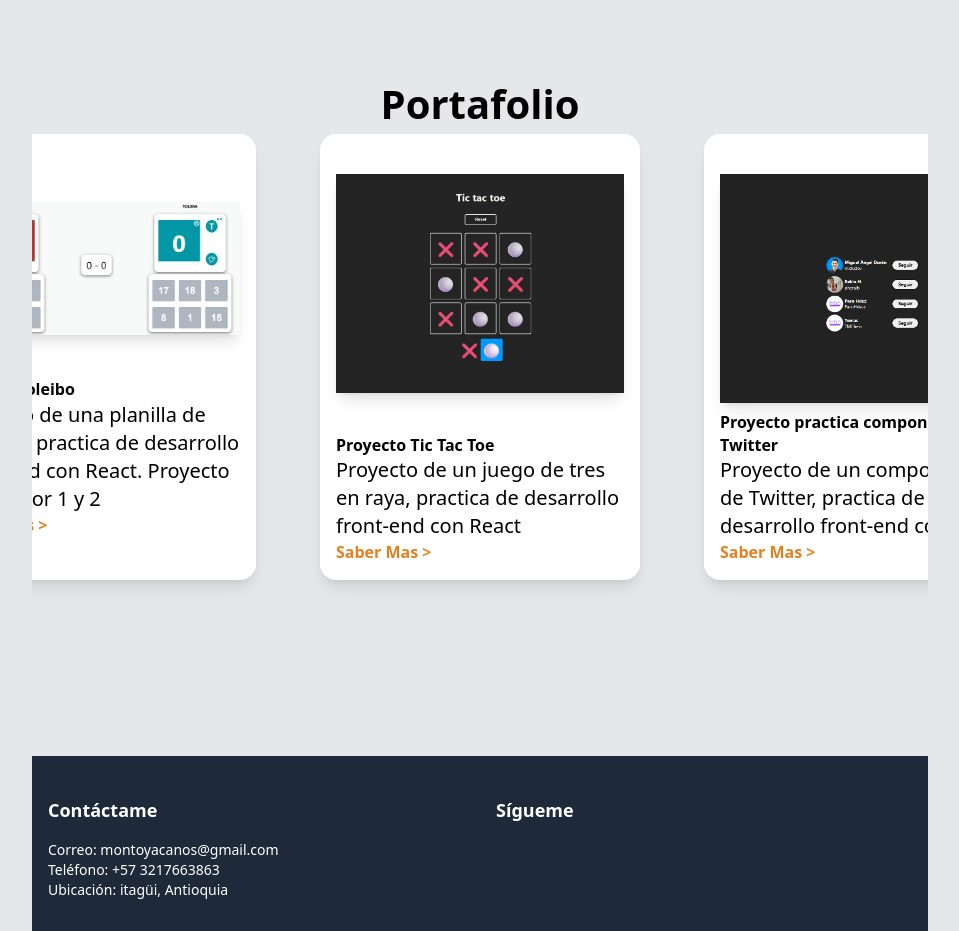
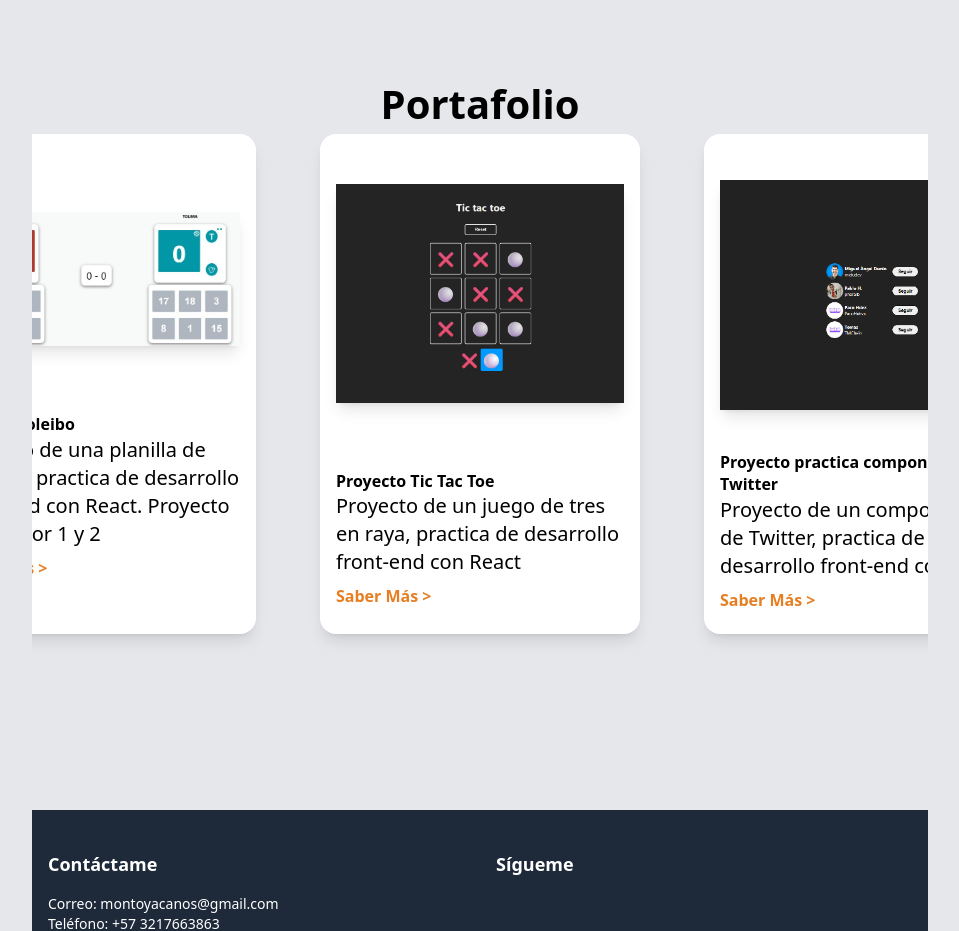
Before and after one commit to SamuelMon/samuel-montoya-portafolio, a Next.js app: page / in a window 1280 px wide. Shown: the part 2560-3491 px from the top of the page, without its empty margins (256-1215 px from the left). Built offline with nearby package versions, Linux system fonts and the light colour scheme; some icons are missing.

Commit message:
Modal Proyectos

```diff
--- a/src/components/atoms/Modal/index.tsx
+++ b/src/components/atoms/Modal/index.tsx
@@ -16,7 +16,7 @@ const Index = ({ isOpen, onClose, children }: ModalProps) => {
         onClick={onClose} // Cierra el modal al hacer clic en el fondo
       ></div>
       <div
-        className="relative bg-white p-6 rounded-lg shadow-lg"
+        className="relative bg-white p-6 rounded-lg shadow-lg max-w-[50%] h-auto"
         onClick={(e) => e.stopPropagation()} // Evita que el clic dentro del modal cierre el modal
       >
         {children}
--- a/src/components/molecules/PortfolioItem/index.tsx
+++ b/src/components/molecules/PortfolioItem/index.tsx
@@ -1,29 +1,65 @@
-import { SubText, TextLink, TextTitle } from "@/components/atoms/TextAndTitles";
+import { SubText, SubTitle, TextTitle } from "@/components/atoms/TextAndTitles";
 import Image from "next/image";
-import React from "react";
+import React, { useState } from "react";
+import Modal from "@/components/atoms/Modal";
 
 interface PortfolioItemProps {
   src: string; // URL de la imagen, requerido
   title: string; // Título del proyecto, requerido
   text: string; // Descripción, requerido
+  description: string; // Descripción detallada, requerido
   href: string; // URL del proyecto, requerido
 }
 
-const Index = ({ src, title, text, href }: PortfolioItemProps) => {
+const Index = ({ src, title, text, description, href }: PortfolioItemProps) => {
+  const [open, setOpen] = useState(false);
+
   return (
-    <div className="flex flex-col items-center justify-evenly p-4 gap-2 bg-white w-80 h-[500] rounded-2xl shadow-lg">
+    <div>
+      <div className="flex flex-col items-center justify-evenly p-4 gap-2 bg-white w-80 h-[500px] rounded-2xl shadow-lg">
         <Image
           src={src}
           alt="Portfolio Image"
-        width="300"
-        height="300"
+          width={300}
+          height={300}
           className="shadow-lg mt-6"
         />
         <div className="flex flex-col justify-end h-[40%]">
           <TextTitle text={title} />
           <SubText text={text} />
-        <TextLink text="Saber Mas >" href={href} />
+          {/* Botón Saber Más abre el modal */}
+          <button
+            className="text-primary font-bold text-left hover:cursor-pointer hover:text-secondary transition-colors mt-2"
+            onClick={() => setOpen(true)}
+          >
+            Saber Más &gt;
+          </button>
         </div>
+      </div>
+      {/* Modal con más información */}
+      <Modal isOpen={open} onClose={() => setOpen(false)}>
+        <div className="flex flex-col items-center justify-center">
+          <SubTitle text={title}></SubTitle>
+          <Image
+            src={src}
+            alt="Portfolio Image"
+            width={300}
+            height={300}
+            className="shadow-lg mt-6"
+          />
+        </div>
+        <SubText text={description} />
+        <div className="mt-4">
+          <a
+            href={href}
+            target="_blank"
+            rel="noopener noreferrer"
+            className="text-primary underline font-bold hover:text-secondary"
+          >
+            Ir al repositorio
+          </a>
+        </div>
+      </Modal>
     </div>
   );
 };
--- a/src/components/organisms/Portfolio/index.tsx
+++ b/src/components/organisms/Portfolio/index.tsx
@@ -8,18 +8,24 @@ const Index = () => {
       src: "/portfolio1.png",
       title: "Planilla Voleibo",
       text: "Proyecto de una planilla de voleibol, practica de desarrollo front-end con React. Proyecto integrador 1 y 2",
+      description:
+        "Este proyecto es una planilla de voleibol que permite llevar un registro del 90% de eventos inherentes a los equipos implicados en un partido de voleibol. Fue desarrollado como parte del curso de proyecto integrador con el objetivo inicial de que fuera usada por arbitros de voleibol tanto locales como nacionales.",
       href: "https://github.com/SamuelMon/ProyectoIntegrador",
     },
     {
       src: "/portfolio2.png",
       title: "Proyecto Tic Tac Toe",
       text: "Proyecto de un juego de tres en raya, practica de desarrollo front-end con React",
+      description:
+        "Este proyecto es un juego de tres en raya (Tic Tac Toe) desarrollado como parte del curso de React. El objetivo del proyecto es practicar el desarrollo front-end utilizando React y TypeScript, implementando una interfaz de usuario interactiva y funcional.",
       href: "https://github.com/SamuelMon/curso-react/tree/main/projects/01-tic-tac-toe",
     },
     {
       src: "/portfolio3.png",
       title: "Proyecto practica componente Twitter",
       text: "Proyecto de un componente de Twitter, practica de desarrollo front-end con React",
+      description:
+        "Este proyecto es un componente de Twitter desarrollado como parte del curso de React. El objetivo del proyecto es practicar el desarrollo front-end utilizando React y TypeScript, implementando una interfaz de usuario interactiva y funcional.",
       href: "https://github.com/SamuelMon/curso-react/tree/main/projects/00-hola-mundo",
     },
   ];
@@ -35,6 +41,7 @@ const Index = () => {
             src={item.src}
             title={item.title}
             text={item.text}
+            description={item.description}
             href={item.href}
           />
         ))}
```
Lines whose indentation alone changed are shown as unchanged.
